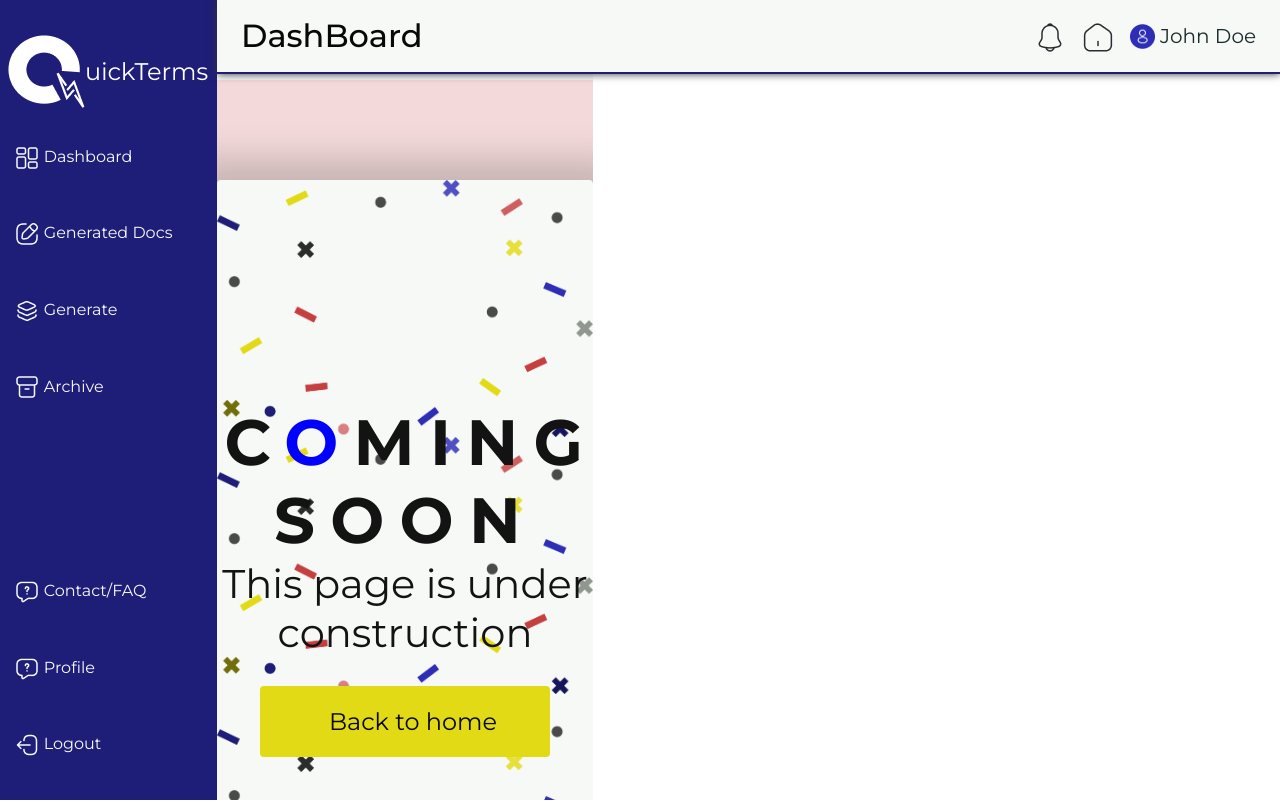
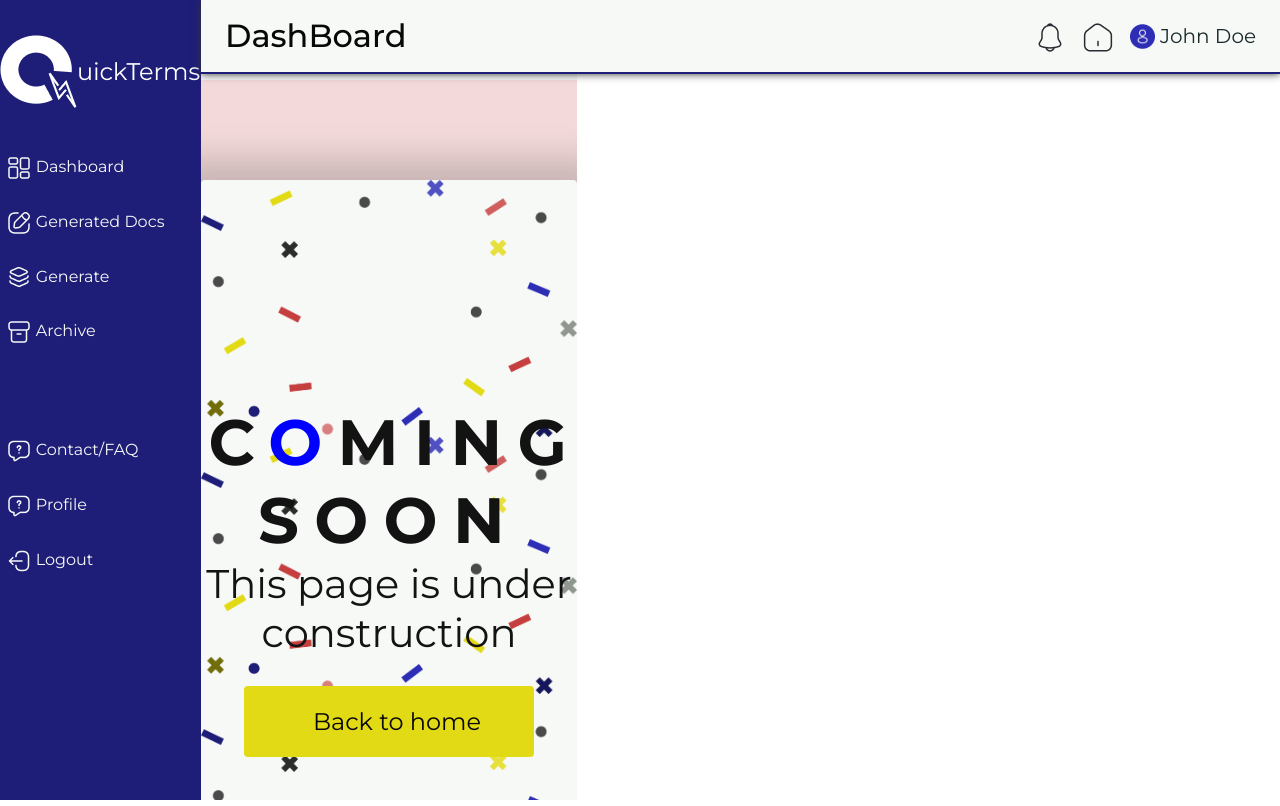
Before and after one commit to zuri-training/Proj-T_C_Gen-Team-74, a Django app: page /dashboard/coming-soon in a window 1280 px wide. Run offline with Django 4.2, Linux system fonts and the light colour scheme; the visitor is signed in with stand-in values (Sample User, id 1).

Commit message:
separated dashboard layout styles and logic from the dashboard block

```diff
--- a/tc_site/static/css/dashboard/dinho.css
+++ b/tc_site/static/css/dashboard/dinho.css
@@ -1,140 +1,4 @@
 @import url("https://fonts.googleapis.com/css2?family=Montserrat:wght@100;400;500;700&display=swap");
-
-#dashboard-body {
-    --sec-color: #F7F9F7
- }
-
-/******SideBar Styling*********/
-
-#dashboard-body .sidenav {
-    height: 100%;
-    background: #1e1e79;
-    overflow-x: hidden;
-    transition: all 0.5s ease;
-    width: fit-content;
-
-    padding: 35px 0.5rem 1rem;
-}
-
-#dashboard-body .sidenav li {
-    padding: 15px 7px;
-    font-style: none;
-    font-size: 1rem;
-    line-height: 24.38px;
-    font-weight: 400;
-    display: block;
-    transition: 0.4s;
-}
-
-#dashboard-body .sidenav li {
-    padding-top: 2.3rem;
-}
-#dashboard-body .sidenav li a {
-    /* padding-top: 2.3rem; */
-    text-decoration: none;
-    color: #F7F9F7;
-    padding-left: 0;
-    transition: 0.4s ease-in-out;
-}
-
-#dashboard-body #nav-hamburger {
-    position: absolute;
-    left: 20px;
-    top: 15px;
-    font-size: 30px;
-    color: #F7F9F7;
-    cursor: pointer;
-    background: #1e1e79;
-    border-radius: 3px;
-    padding: 6px 12px;
-    transition: all 0.5s;
-}
-
-#dashboard-body #nav-hamburger:hover {
-    color: #1e1e79;
-    background: #F7F9F7;
-    transition: all 0.5s ease-in-out;
-}
-
-#dashboard-body .move-ele {
-    margin-top: 8rem;
-}
-
-#dashboard-body .sidenav li:hover {
-    background-color: rgba(255, 255, 255, 0.2);
-}
-#dashboard-body .sidenav li span {
-    margin-left: .3rem;
-}
-
-#dashboard-body .sidenav li:hover a {
-    padding-left: 10px;
-}
-
-#dashboard-body .sidenav a.logo:hover {
-    padding-left: auto
-}
-
-
-/******SideBar Styling*********/
-
-
-
-/******NavBar Styling*********/
-#dash-top-nav {
-    top: 0;
-    right: 0;
-    left: 0;
-    position: relative;
-}
-#dashboard-body .dash-nav {
-    background-color: var(--sec-color);
-    width: 100%;
-    position: fixed;
-    padding: 1rem 1.5rem;
-    display: flex;
-    justify-content: space-between;
-    text-align: center;
-    border-bottom: 2px solid #1e1e79;
-    box-shadow: 0 0 0.5rem #333;
-}
-
-#dashboard-body .dash-text a {
-    text-decoration: none;
-    font-size: 32px;
-    font-weight: 500;
-    line-height: 39px;
-    color: #080808;
-}
-
-
-#dashboard-body .nav-icons {
-    width: max-content;
-    display: flex;
-    align-items: center;
-}
-#dashboard-body .nav-icons a {
-    text-decoration: none;
-    color: #192B2B;
-    font-weight: 400;
-    font-size: 20px;
-    line-height: 40px;
-    margin-left: 1rem;
-}
-#dashboard-body .nav-icons a.dashboard-link {
-    display: inline-flex;
-    align-items: center;
-    justify-content: space-evenly;
-}
-#dashboard-body .nav-icons a.dashboard-link img {
-    width: 25px;
-    height: 25px;
-}
-#dashboard-body .nav-icons a.dashboard-link span {
-    margin-left: 5px;
-}
-/******NavBar Styling*********/
-
 
 
 /****** main-section-one Styling*********/
--- a/tc_site/static/css/layout/dashboard/main.css
+++ b/tc_site/static/css/layout/dashboard/main.css
@@ -25,3 +25,144 @@
 #dashboard-body main .block {
     padding-top: 5rem
 }
+
+
+#dashboard-body {
+    --sec-color: #F7F9F7
+ }
+
+/******SideBar Styling*********/
+
+#dashboard-body .sidenav {
+    height: 100%;
+    background: #1e1e79;
+    overflow-x: hidden;
+    transition: all 0.5s ease;
+    padding: 35px 0 1rem;
+}
+#dashboard-body .top-nav-items {
+    margin-top: 2rem;
+}
+#dashboard-body .sidenav li {
+    padding: 15px 7px;
+    font-style: none;
+    font-size: 1rem;
+    line-height: 24.38px;
+    font-weight: 400;
+    display: block;
+    transition: 0.4s;
+}
+
+#dashboard-body .sidenav li a {
+    /* padding-top: 2.3rem; */
+    text-decoration: none;
+    color: #F7F9F7;
+    padding-left: 0;
+    transition: 0.4s ease-in-out;
+}
+
+#dashboard-body #nav-hamburger {
+    position: absolute;
+    left: 20px;
+    top: 15px;
+    font-size: 30px;
+    color: #F7F9F7;
+    cursor: pointer;
+    background: #1e1e79;
+    border-radius: 3px;
+    padding: 6px 12px;
+    transition: all 0.5s;
+}
+
+#dashboard-body #nav-hamburger:hover {
+    color: #1e1e79;
+    background: #F7F9F7;
+    transition: all 0.5s ease-in-out;
+}
+
+#dashboard-body .move-ele {
+    margin-top: 4rem;
+}
+
+#dashboard-body .sidenav li:hover {
+    background-color: rgba(255, 255, 255, 0.2);
+    border-right: 3px solid #F9F8D0;
+}
+#dashboard-body .sidenav li span {
+    margin-left: .3rem;
+}
+
+#dashboard-body .sidenav li:hover a {
+    padding-left: 10px;
+}
+
+#dashboard-body .sidenav a.logo:hover {
+    padding-left: auto
+}
+
+
+/******SideBar Styling*********/
+
+
+
+/******NavBar Styling*********/
+#dash-top-nav {
+    top: 0;
+    right: 0;
+    left: 0;
+    position: relative;
+}
+#dashboard-body .dash-nav {
+    background-color: var(--sec-color);
+    width: 100%;
+    position: fixed;
+    padding: 1rem 1.5rem;
+    display: flex;
+    justify-content: space-between;
+    text-align: center;
+    border-bottom: 2px solid #1e1e79;
+    box-shadow: 0 0 0.5rem #333;
+}
+
+#dashboard-body .dash-text a {
+    text-decoration: none;
+    font-size: 32px;
+    font-weight: 500;
+    line-height: 39px;
+    color: #080808;
+}
+
+
+#dashboard-body .nav-icons {
+    width: max-content;
+    display: flex;
+    align-items: center;
+}
+#dashboard-body .nav-icons a {
+    text-decoration: none;
+    color: #192B2B;
+    font-weight: 400;
+    font-size: 20px;
+    line-height: 40px;
+    margin-left: 1rem;
+}
+#dashboard-body .nav-icons a.dashboard-link {
+    display: inline-flex;
+    align-items: center;
+    justify-content: space-evenly;
+}
+#dashboard-body .nav-icons a.dashboard-link img {
+    width: 25px;
+    height: 25px;
+}
+#dashboard-body .nav-icons a.dashboard-link span {
+    margin-left: 5px;
+}
+
+/******NavBar Styling*********/
+
+@media screen and (max-width: 900px) {
+    #dashboard-body .dash-text a {
+        font-size: 1rem;
+    }
+}
--- a/tc_site/static/css/layout/landing/navbar.css
+++ b/tc_site/static/css/layout/landing/navbar.css
@@ -289,7 +289,7 @@
     #landing-navbar .nav-lg {
         display: flex;
         align-items: center;
-        width: 75%;
+        width: 80%;
         justify-content: space-between;
         color: var(--white-color);
     }
--- /dev/null
+++ b/tc_site/static/js/dashboard/navbar.js
@@ -0,0 +1,90 @@
+/* Setting the navbar*/
+
+// get dashboard menu button
+const header = document.getElementById('header');
+const sidebar = document.getElementById('mySidenav');
+
+let toggler = true;
+const spanList = header.querySelectorAll('span');
+const logo = header.querySelector('.logo');
+
+
+const positionTopNav = () => {
+  // Position top nav bar
+  const vpWidth = document.documentElement.scrollWidth;
+  const sidebarWidth = header.getBoundingClientRect().width;
+  // target the main section
+  const main = document.querySelector('main');
+  const topNav = document.querySelector('main').querySelector('.dash-nav');
+  main.style.width = `${vpWidth - sidebarWidth}`;
+  topNav.style.width = `${vpWidth - sidebarWidth}px`;
+}
+positionTopNav();
+
+window.addEventListener('resize', positionTopNav)
+function styleLayout() {
+  if (toggler) {
+    // Adjust styles when sidebar is closed
+    // header.style.gridColumn = "1 / span 1";
+    header.style.width = "80px";
+    spanList.forEach((span) => {
+      span.style.display = "none";
+    })
+    // switch to smaller logo
+    logo.querySelector('.full-logo').style.display = 'none';
+    logo.querySelector('.half-logo').style.display = 'block';
+    logo.querySelector('.half-logo').style.width = '80%';
+    logo.querySelector('.half-logo').style.margin = '0 auto';
+
+    // document.getElementById("main").style.gridColumn = "2 / 13";
+
+    // Position top nav bar
+    positionTopNav();
+
+
+    toggler = !toggler;
+  } else {
+    // Adjust styles when sidebar is open
+    header.style.gridColumn = "1 / span 3";
+    header.style.width = "220px";
+    spanList.forEach((span) => {
+      span.style.display = "inline";
+    })
+    logo.querySelector('.full-logo').style.display = 'block';
+    logo.querySelector('.half-logo').style.display = 'none';
+    document.getElementById("main").style.gridColumn = "4 / 13";
+
+
+    // Position top nav bar
+    positionTopNav();
+
+    toggler = !toggler;
+  }
+}
+sidebar.addEventListener('click', styleLayout)
+
+// Mobile styles
+window.addEventListener('resize', () => {
+
+  if (document.documentElement.scrollWidth < 900) {
+    // Adjust styles when sidebar is closed
+    header.style.width = "80px";
+    spanList.forEach((span) => {
+      span.style.display = "none";
+    })
+    // switch to smaller logo
+    logo.querySelector('.full-logo').style.display = 'none';
+    logo.querySelector('.half-logo').style.display = 'block';
+    logo.querySelector('.half-logo').style.width = '80%';
+    logo.querySelector('.half-logo').style.margin = '0 auto';
+
+    // document.getElementById("main").style.gridColumn = "2 / 13";
+
+    // Position top nav bar
+    positionTopNav();
+
+    sidebar.removeEventListener('click', styleLayout);
+  } else {
+    sidebar.addEventListener('click', styleLayout);
+  }
+})
--- a/tc_site/static/js/dinho.js
+++ b/tc_site/static/js/dinho.js
@@ -1,66 +1,3 @@
-/* Setting the navbar*/
-
-// get dashboard menu button
-const header = document.getElementById('header');
-const sidebar = document.getElementById('mySidenav');
-
-let toggler = true;
-const spanList = header.querySelectorAll('span');
-const logo = header.querySelector('.logo');
-
-
-const positionTopNav = () => {
-  // Position top nav bar
-  const vpWidth = document.documentElement.scrollWidth;
-  const sidebarWidth = header.getBoundingClientRect().width;
-  // target the main section
-  const main = document.querySelector('main');
-  const topNav = document.querySelector('main').querySelector('.dash-nav');
-  main.style.width = `${vpWidth - sidebarWidth}`;
-  topNav.style.width = `${vpWidth - sidebarWidth}px`;
-}
-positionTopNav();
-
-
-sidebar.addEventListener('click', () => {
-  if (toggler) {
-    // Adjust styles when sidebar is closed
-    // header.style.gridColumn = "1 / span 1";
-    header.style.width = "80px";
-    spanList.forEach((span) => {
-      span.style.display = "none";
-    })
-    // switch to smaller logo
-    logo.querySelector('.full-logo').style.display = 'none';
-    logo.querySelector('.half-logo').style.display = 'block';
-    logo.querySelector('.half-logo').style.width = '80%';
-    logo.querySelector('.half-logo').style.margin = '0 auto';
-
-    // document.getElementById("main").style.gridColumn = "2 / 13";
-
-    // Position top nav bar
-    positionTopNav();
-
-
-    toggler = !toggler;
-  } else {
-    // Adjust styles when sidebar is open
-    header.style.gridColumn = "1 / span 3";
-    header.style.width = "220px";
-    spanList.forEach((span) => {
-      span.style.display = "inline";
-    })
-    logo.querySelector('.full-logo').style.display = 'block';
-    logo.querySelector('.half-logo').style.display = 'none';
-    document.getElementById("main").style.gridColumn = "4 / 13";
-
-
-    // Position top nav bar
-    positionTopNav();
-
-    toggler = !toggler;
-  }
-})
 
 
 
--- a/tc_site/templates/tc_site/blocks/layout/dashboard/left_sidebar.html
+++ b/tc_site/templates/tc_site/blocks/layout/dashboard/left_sidebar.html
@@ -1,37 +1,34 @@
 {% load static %}
 <nav id="mySidenav" class="sidenav">
-    <!-- <a href="javascript:void(0)" class="closebtn" onclick="closeNav()">&times;
-    </a> -->
+
     <a class="logo" href="{% url 'tc_site:landing' %}">
         <img class="full-logo" src="{% static 'assets/dashboard/dinho/Frame 59906.png' %}" alt="logo" />
         <img class="half-logo" style="display: none;" src="{% static 'assets/dashboard/layout/sidenav/logo.png' %}"
             alt="logo" />
     </a>
 
-    <ul>
+    <ul class="top-nav-items">
 
-        <li><a href="{% url 'tc_site:dashboard' username=user.username %}"><img
+        <li data-description="Dashboard"><a href="{% url 'tc_site:dashboard' username=user.username %}"><img
                     src="{% static 'assets/dashboard/dinho/element-4.png' %}" alt="" /><span>Dashboard</span></a></li>
 
-        <li><a href="{% url 'tc_site:coming-soon' page='dashboard' %}"><img
+        <li data-description="Generated Docs"><a href="{% url 'tc_site:coming-soon' page='dashboard' %}"><img
                     src="{% static 'assets/dashboard/dinho/edit.png' %}" alt="" /><span>Generated Docs</span></a></li>
 
-        <li><a href="{% url 'tc_site:gen-form' %}"><img src="{% static 'assets/dashboard/dinho/layer.png' %}"
+        <li data-description="Generate"><a href="{% url 'tc_site:gen-form' %}"><img src="{% static 'assets/dashboard/dinho/layer.png' %}"
                     alt="" /><span>Generate</span></a></li>
 
-        <li><a href="{% url 'tc_site:coming-soon' page='dashboard' %}"><img
+        <li data-description="Archive"><a href="{% url 'tc_site:coming-soon' page='dashboard' %}"><img
                     src="{% static 'assets/dashboard/dinho/archive.png' %}" alt="" /><span>Archive</span></a></li>
     </ul>
     <ul class="move-ele">
-        <li><a href="{% url 'tc_site:coming-soon' page='dashboard' %}"><img
+        <li data-description="Contact/FAQ"><a href="{% url 'tc_site:landing' %}#faq"><img
                     src="{% static 'assets/dashboard/dinho/message-question.png' %}"
                     alt="" /><span>Contact/FAQ</span></a></li>
-        <li><a href="{% url 'tc_site:coming-soon' page='dashboard' %}"><img
+        <li data-description="Profile"><a href="{% url 'tc_site:coming-soon' page='dashboard' %}"><img
                     src="{% static 'assets/dashboard/dinho/message-question.png' %}" alt="" /><span>Profile</span></a>
         </li>
-        <li><a href="{% url 'tc_site:coming-soon' page='dashboard' %}"><img
+        <li data-description="Logout"><a href="{% url 'tc_site:coming-soon' page='dashboard' %}"><img
                     src="{% static 'assets/dashboard/dinho/logout.png' %}" alt="" /><span>Logout</span></a></li>
     </ul>
 </nav>
-
-<!-- <span><i id="nav-hamburger" class="fa fa-bars"></i></span> -->
--- a/tc_site/templates/tc_site/pages/dashboard/base.html
+++ b/tc_site/templates/tc_site/pages/dashboard/base.html
@@ -29,7 +29,6 @@
         <section class="block">
             {% block content %}
 
-
             {% endblock %}
         </section>
     </main>
@@ -39,5 +38,6 @@
 <script src="https://cdn.jsdelivr.net/npm/bootstrap@5.1.3/dist/js/bootstrap.min.js"></script>
 <script src="https://cdn.jsdelivr.net/npm/bootstrap@5.1.3/dist/js/bootstrap.bundle.min.js"></script>
 <script src="{% static 'js/dinho.js' %}?version=6"></script>
+<script src="{% static 'js/dashboard/navbar.js' %}?version=1"></script>
 
 </html>
```
